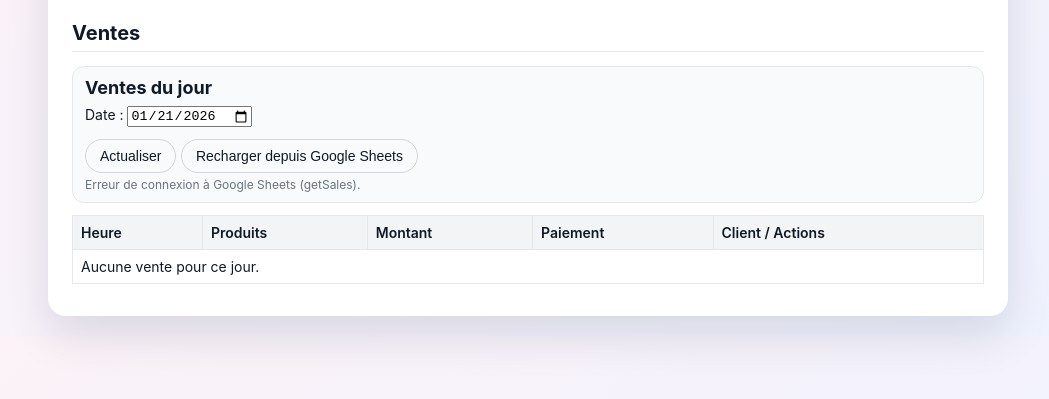
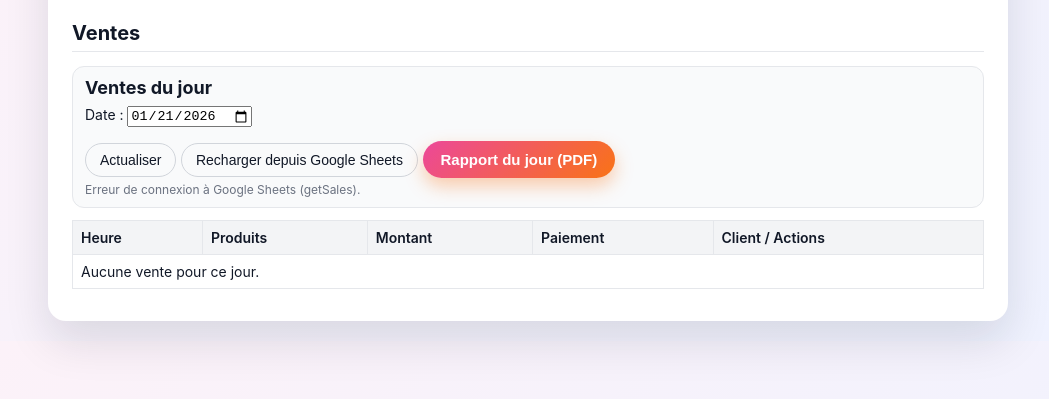
Before and after one commit to bskparis1-maker/appcaisse, a plain HTML site: page index.html in a window 1280 px wide. Both pictures are taken after a click on the button "Ventes". Shown: the part 157-556 px from the top of the page, without its empty margins (112-1161 px from the left). Drawn offline with nearby package versions, Linux system fonts and the light colour scheme; a script that the page names is missing.

Commit message:
Add files via upload

```diff
--- a/index.html
+++ b/index.html
@@ -186,6 +186,9 @@
         <button class="secondary-btn" onclick="refreshSalesFromSheet()">
           Recharger depuis Google Sheets
         </button>
+	<button class="primary-btn" onclick="openDailyReportForSelectedDate()">
+  Rapport du jour (PDF)
+</button>
         <div id="sales-debug" style="font-size:12px; color:#6b7280; margin-top:4px;"></div>
       </div>
 
```
